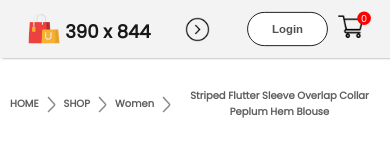
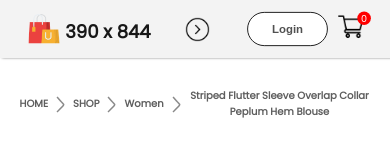
Before and after one commit to adrianmnh/e-comm, a React (Create React App) app: page /product/1 in a window 390 px wide. Shown: the top 148 px of the page. Built offline with nearby package versions, Linux system fonts and the light colour scheme.

Commit message:
mobile responsive Breadcrum

```diff
--- a/src/Components/Breadcrum/Breadcrum.css
+++ b/src/Components/Breadcrum/Breadcrum.css
@@ -5,30 +5,34 @@
 	color: #5e5e5e;
 	font-size: 16px;
 	font-weight: 600;
-	margin: 60px 170px;
+	margin: 60px 5%;
 	text-transform: capitalize;
 
 }
 
 @media(max-width: 1280px){
 	.breadcrum {
-		margin: 30px 50px;
+		/* margin: 30px 50px; */
 		/* margin: 30px 100px; */
+		margin: 30px 3%;
 		font-size: 14px;
 	}
 }
 
 @media(max-width: 1024px){
 	.breadcrum {
-		margin: 30px 30px;
-		/* margin: 30px 50px; */
+		/* margin: 30px 30px; */
+		margin: 30px 50px;
+		margin: 30px 6%;
 		font-size: 13px;
 	}
 }
 
 @media(max-width: 800px){
 	.breadcrum {
-		margin: 30px 10px;
+		/* margin: 30px 10px; */
+		margin: 30px 30px;
+		margin: 30px 5%;
 		font-size: 12px;
 	}
 }
```
